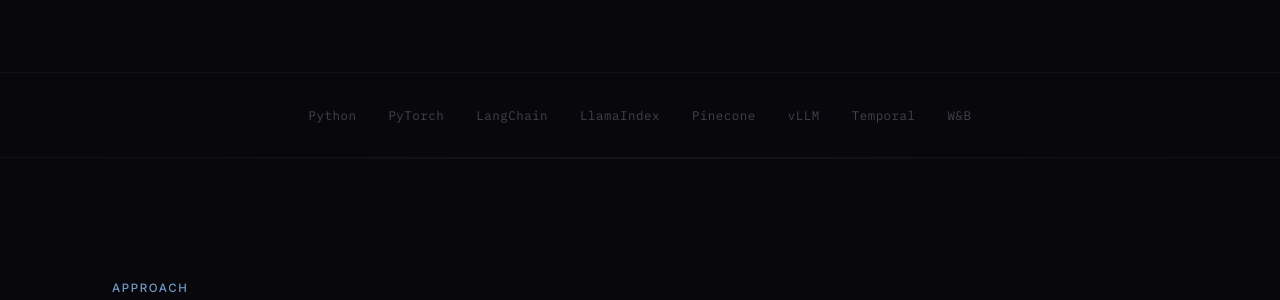
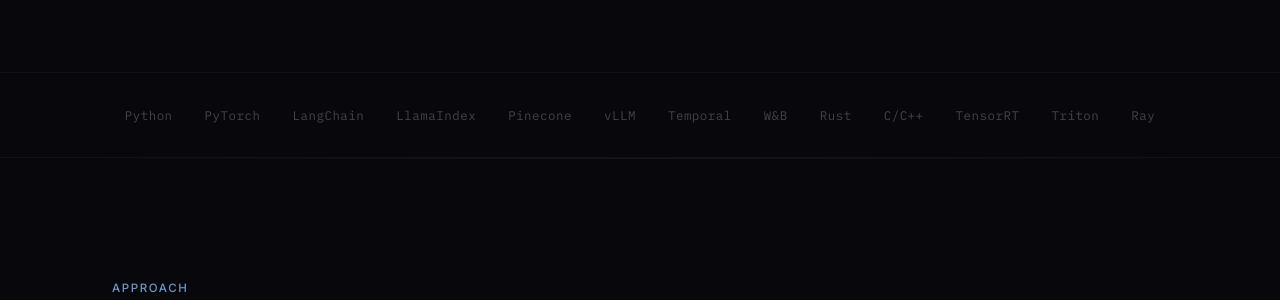
Before and after one commit to alejandroyu2/sys.ax, a Python web app: template templates/index.html in a window 1280 px wide. Shown: the part 3629-3929 px from the top of the page. Run offline with Jinja, Linux system fonts and the light colour scheme; the template is opened without the code that fills it, so the values that code supplies are empty.

Commit message:
Add Rust, C/C++, TensorRT, Triton, Ray to AI stack strip
Co-Authored-By: Claude Opus 4.6 <noreply@anthropic.com>

```diff
--- a/templates/index.html
+++ b/templates/index.html
@@ -725,6 +725,11 @@ footer{
     <span class="tech-item">vLLM</span>
     <span class="tech-item">Temporal</span>
     <span class="tech-item">W&amp;B</span>
+    <span class="tech-item">Rust</span>
+    <span class="tech-item">C/C++</span>
+    <span class="tech-item">TensorRT</span>
+    <span class="tech-item">Triton</span>
+    <span class="tech-item">Ray</span>
   </div>
 </div>
 
```
